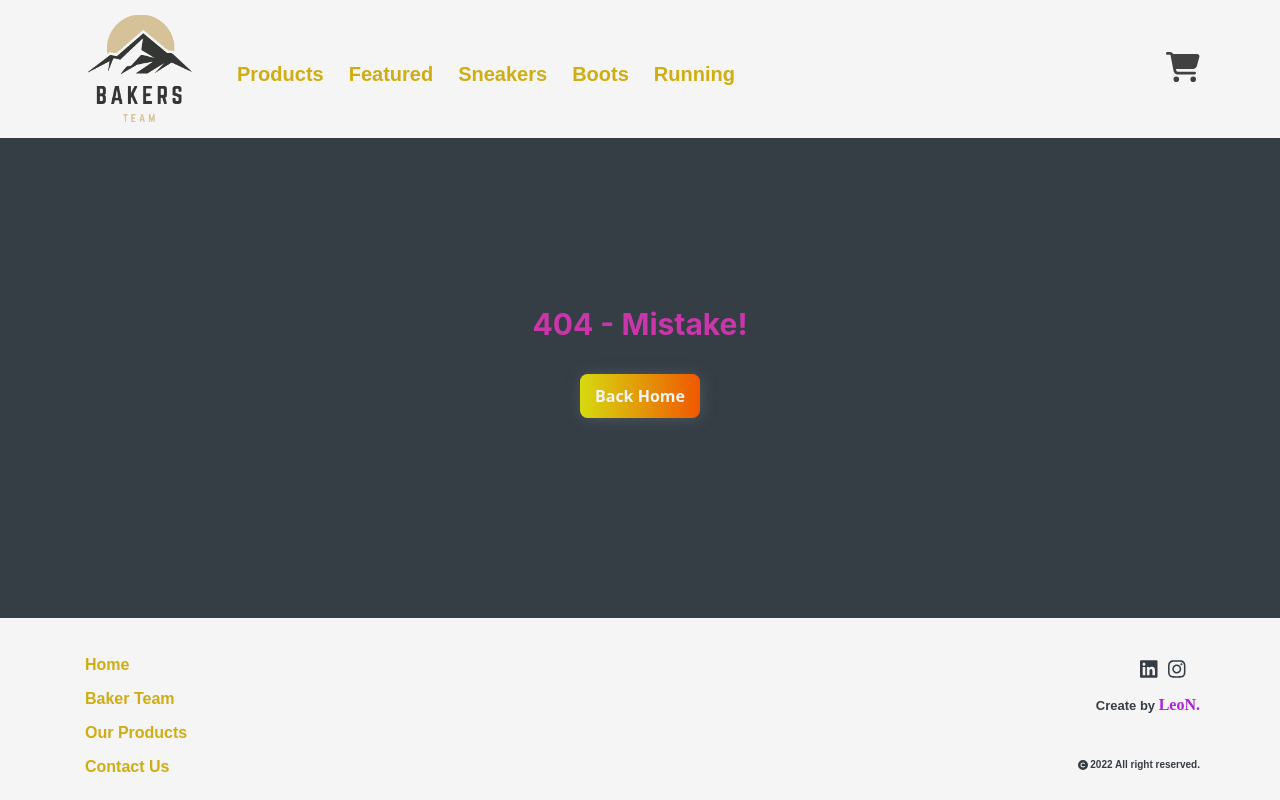
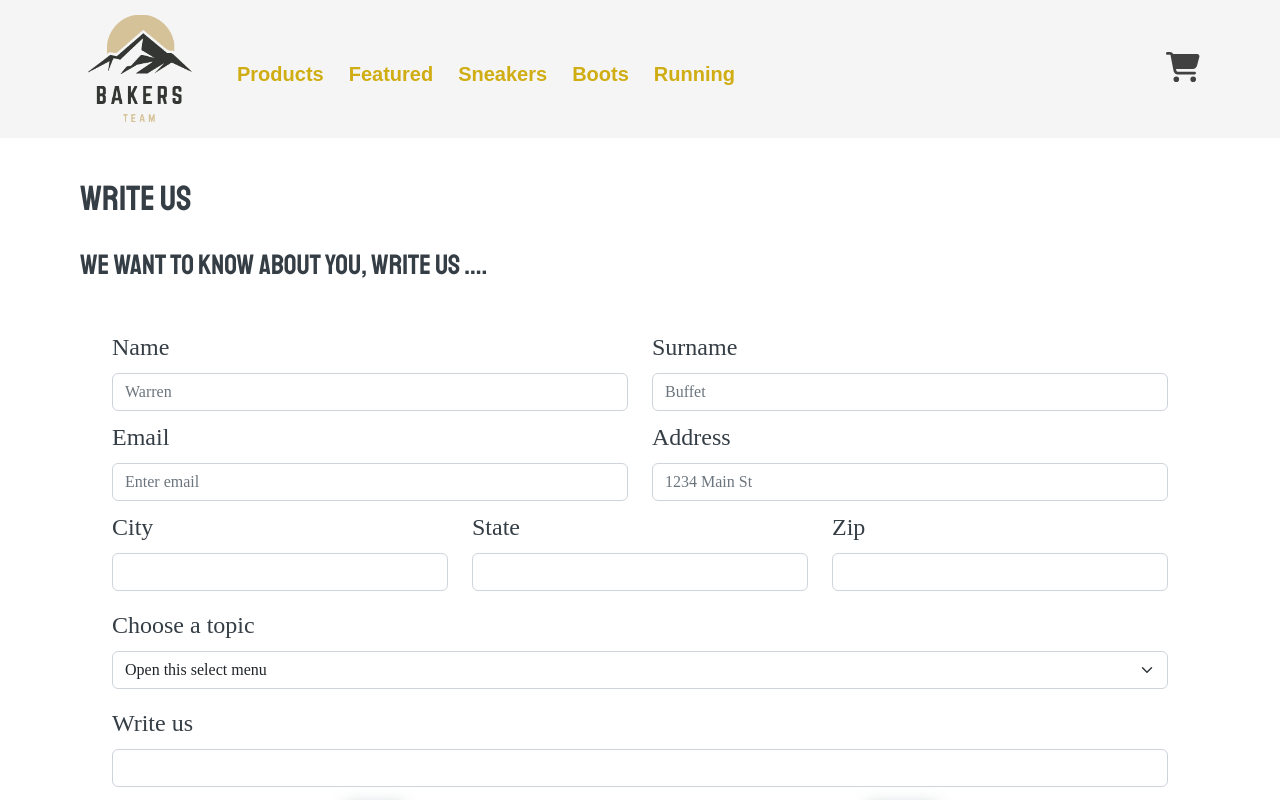
Before and after one commit to Leonumbe/ReactFinalProject-LeoNumbela, a React (Create React App) app: page /contactUs in a window 1280 px wide. Before the commit this address had no page. Shown: the top 800 px of the page. Built offline with nearby package versions, Linux system fonts and the light colour scheme.

Commit message:
se genera colleccion en firebase para los mail recibidos desde contact us

```diff
--- a/src/App.js
+++ b/src/App.js
@@ -40,7 +40,7 @@ function App() {
               <Route path='/' element={ <ItemListContainer greeting = {headTitle.title}/>}></Route>
               <Route path='/category/:category' element={ <ItemListContainer greeting = {headTitle.title}/>}></Route>
               <Route path="/detail/:id" element={<ItemDetailContainer greeting = {headTitle.subtitle1} />}></Route>
-              <Route path='/contacUs' element={<UserForm/>}></Route>
+              <Route path='/contactUs' element={<UserForm/>}></Route>
               <Route path='/checkOut' element={<CheckOutForm/>}></Route>
               <Route path='/cart' element={<CartView/>}></Route>
               <Route path='*' element={<NoFound/>}></Route>
--- a/src/components/footer/footer.jsx
+++ b/src/components/footer/footer.jsx
@@ -11,7 +11,7 @@ const navbarFooter=[
     {url:'/home', title:'Home'},
     {url:'/About Us', title:'Baker Team'},
     {url:'/', title:'Our Products'},
-    {url:'/contacUs', title:'Contact Us'},
+    {url:'/contactUs', title:'Contact Us'},
 ]
     return(
         <footer id="" className="footer">
--- a/src/pages/userForm.jsx
+++ b/src/pages/userForm.jsx
@@ -3,11 +3,15 @@ import Form from 'react-bootstrap/Form';
 import Button from 'react-bootstrap/Button';
 import Col from 'react-bootstrap/Col';
 import Row from 'react-bootstrap/Row';
-import { useState } from "react";
-
+import { useState, useContext } from "react";
 //Import to firebase
 import firestoreDB from "../services/firebase";
 import {addDoc, collection} from "firebase/firestore";
+//Navegate
+import {useNavigate} from "react-router-dom"
+//Sweet Alert
+import swal from 'sweetalert';
+import { Link } from "react-router-dom";
 
 const form={
     padding: "2rem",
@@ -21,23 +25,27 @@ const btnForm={
 
 export default function UserForm(){
 
+
     const [userData, setUserData]= useState({
         Name:"", Surname:"", Email:"", Address:"", City:"", State:"", ZipCode:"", Topic:"", Text:""
     });
+    const [customerSucess, setCustomerSucess] = useState({
+        id:"",
+        status:"false",
+    })
+    let navegate = useNavigate();
 
-    async function handleSubmit(event){
-        event.preventDefault();
+    async function handleSubmit(evt){
+        evt.preventDefault();
         console.log(userData);
-        setUserData({name:"", Surname:"", Email:"", Address:"",
-        City:"", State:"", ZipCode:"", Topic:"", Text:""});
 
-        const customerContact = collection(firestoreDB, "customerContact") ;
-        const docRef = await  addDoc(customerContact, userData);
-        setUserData(docRef);
+        const customerContact = collection(firestoreDB, "customerContact");
+        const formRef = await  addDoc(customerContact, userData);
+        setCustomerSucess({id: formRef.id, status: true});
 
     }
-    function handleReset(e){
-        e.preventDefault();
+    function handleReset(evt){
+        evt.preventDefault();
         setUserData({Name:"", Surname:"", Email:"", Address:"",
                  City:"", State:"", ZipCode:"", Topic:"", Text:""
         });
@@ -52,8 +60,19 @@ export default function UserForm(){
         copyUserData[inputName] = value;
         setUserData(copyUserData);
     }
+    if(customerSucess.status === true){
         return(
-    <div >
+            swal({
+                icon: "success",
+                title:`Thanks You! Your email was processed`,
+                text: `Your id code is: ${customerSucess.id} `,
+                button:`confirm`,
+            }),
+            navegate("/home")
+            )
+        }
+        return(
+            <div>
         <section className="title" id="Home">
         <div className="max-width ">
                 <h1 className="title">Write Us</h1>
@@ -73,7 +92,7 @@ export default function UserForm(){
                 <Row className="mb-2">
                     <Form.Group as={Col}>
                         <Form.Label>Email</Form.Label>
-                    <Form.Control onChange={handleOnChange} name="Email" value={userData.Email} type="text" placeholder="Enter email" />
+                        <Form.Control onChange={handleOnChange} name="Email" value={userData.Email} type="email" placeholder="Enter email" />
                     </Form.Group>
                     <Form.Group as={Col}     >
                         <Form.Label>Address</Form.Label>
```
Lines whose indentation alone changed are shown as unchanged.
